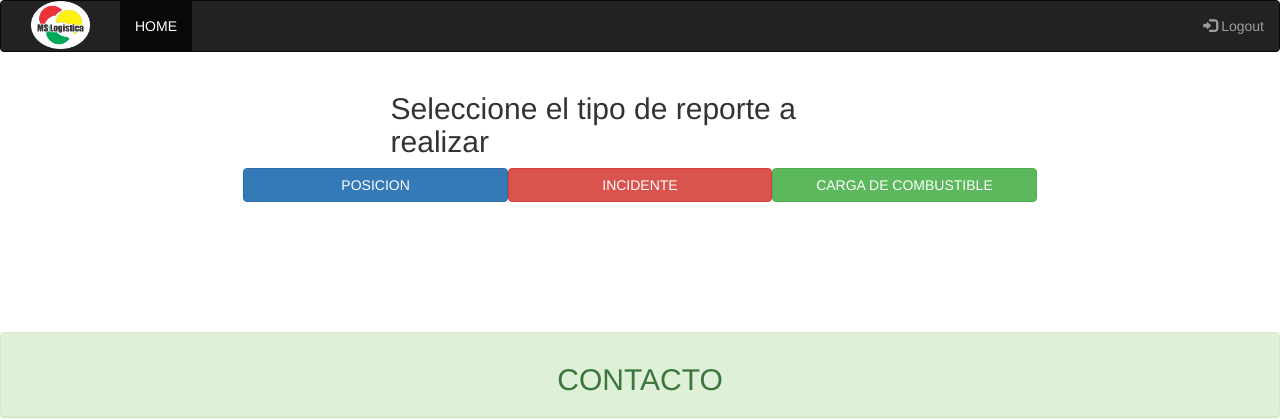
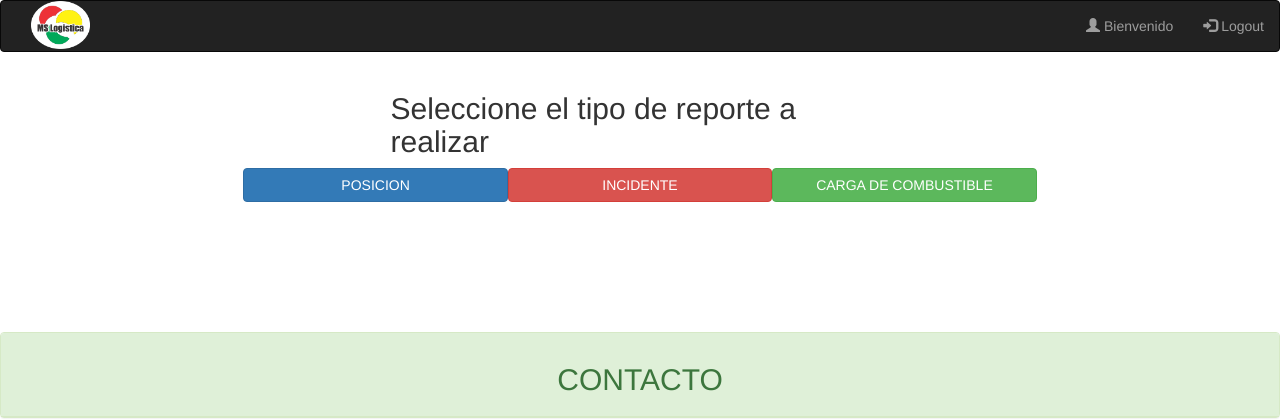
Before and after one commit to ProgramacionWebII/LogIkw, a PHP site: page /LogIkw/vistas/reportesChofer.php?id_viaje=1 in a window 1280 px wide. Shown: the top 420 px of the page. Run offline with PHP 8.4, Linux system fonts and the light colour scheme; the visitor is signed in with stand-in values (Sample User, id 1); data that the repository does not hold is empty.

Commit message:
Detalle en cuanto al chofer

```diff
--- a/vistas/reportesChofer.php
+++ b/vistas/reportesChofer.php
@@ -45,11 +45,13 @@
      <img src="../image/logo.png">
     </div>
     <ul class="nav navbar-nav col-sm-4">
-      <li class="active"><a href="#">HOME</a></li>
 
     </ul>
 	<ul class="nav navbar-nav navbar-right">
 		<li><a href=""  data-toggle="modal" data-target="#logout"><span class="glyphicon glyphicon-log-in" ></span> Logout</a></li>
+	</ul>
+	<ul class="nav navbar-nav navbar-right">
+		<li><a href=""><span class="glyphicon glyphicon-user" ></span> Bienvenido <?php echo $chofer['nombre'] ?></a></li>
 	</ul>
 
 </nav>
```
